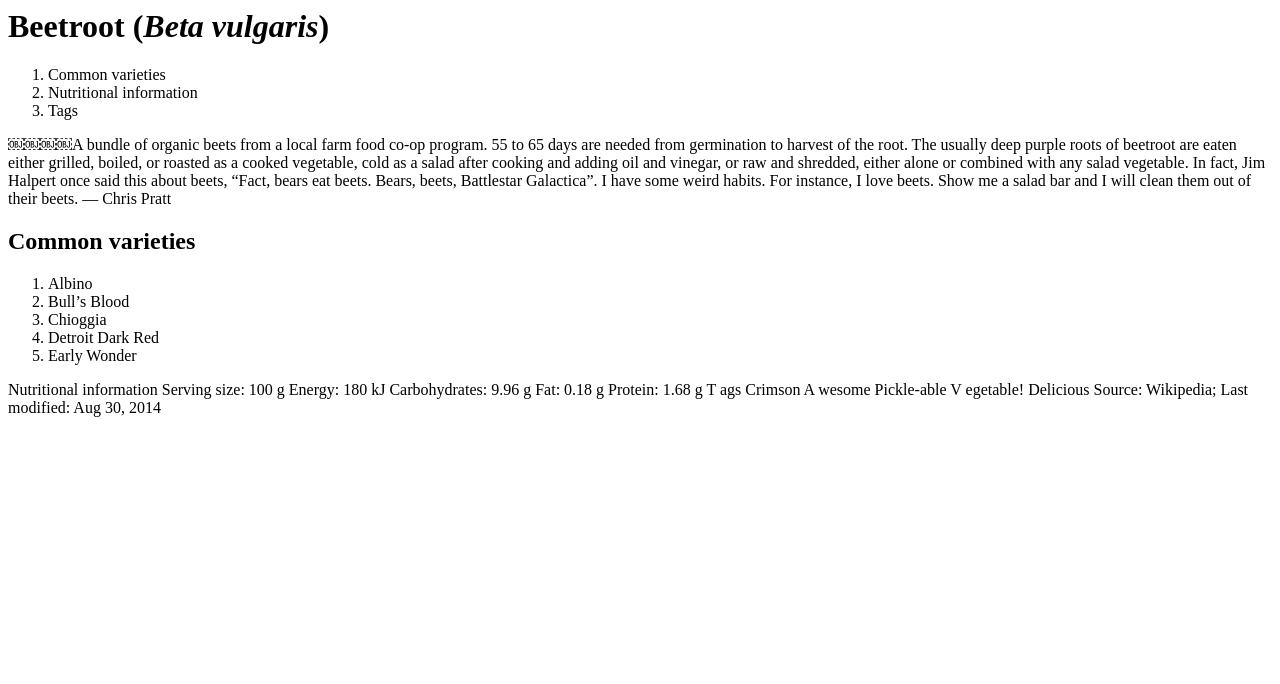
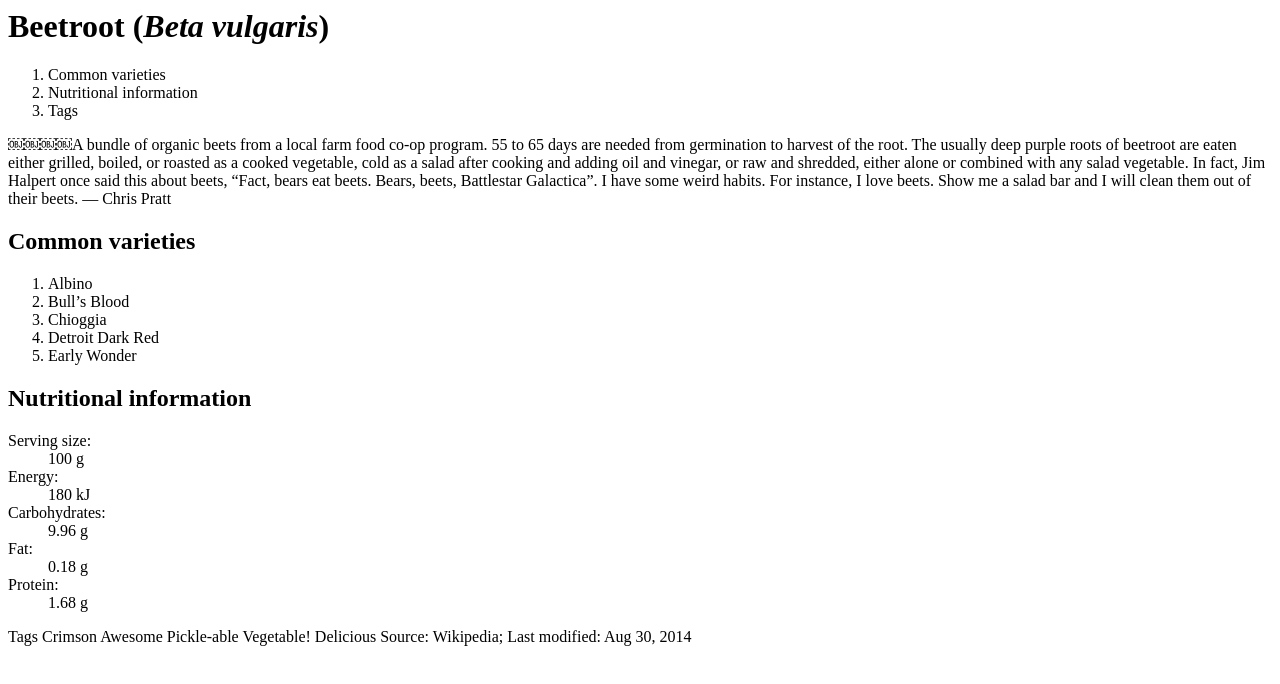
Before and after one commit to mikeybacque/intro-to-html, a plain HTML site: page index.html in a window 1280 px wide. Drawn offline with Linux system fonts and the light colour scheme.

Commit message:
description list

```diff
--- a/index.html
+++ b/index.html
@@ -23,11 +23,26 @@ I have some weird habits. For instance, I love beets. Show me a salad bar and I
   <li>Early Wonder</li>
 </ol>
 
-Nutritional information
-Serving size: 100 g
-Energy: 180 kJ Carbohydrates: 9.96 g Fat: 0.18 g
-Protein: 1.68 g
-T ags
+<h2>Nutritional information</h2>
+
+<dl>
+  <dt>Serving size:</dt>
+  <dd>100 g</dd>
+
+  <dt>Energy:</dt>
+  <dd>180 kJ</dd>
+
+  <dt>Carbohydrates:</dt>
+  <dd>9.96 g</dd>
+
+  <dt>Fat:</dt>
+  <dd>0.18 g</dd>
+
+  <dt>Protein:</dt>
+  <dd>1.68 g</dd>
+</dl>
+
+Tags
 Crimson
-A wesome Pickle-able V egetable! Delicious
+Awesome Pickle-able Vegetable! Delicious
 Source: Wikipedia; Last modified: Aug 30, 2014
```
